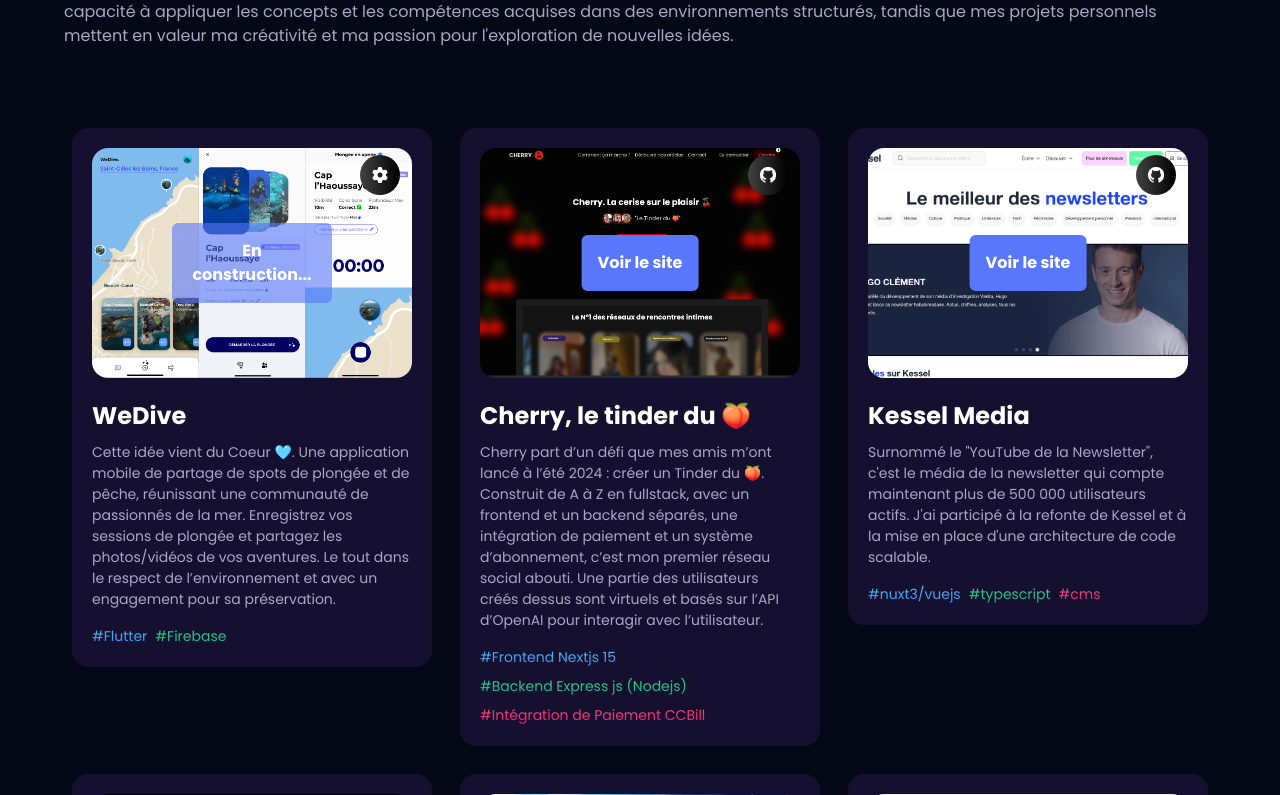
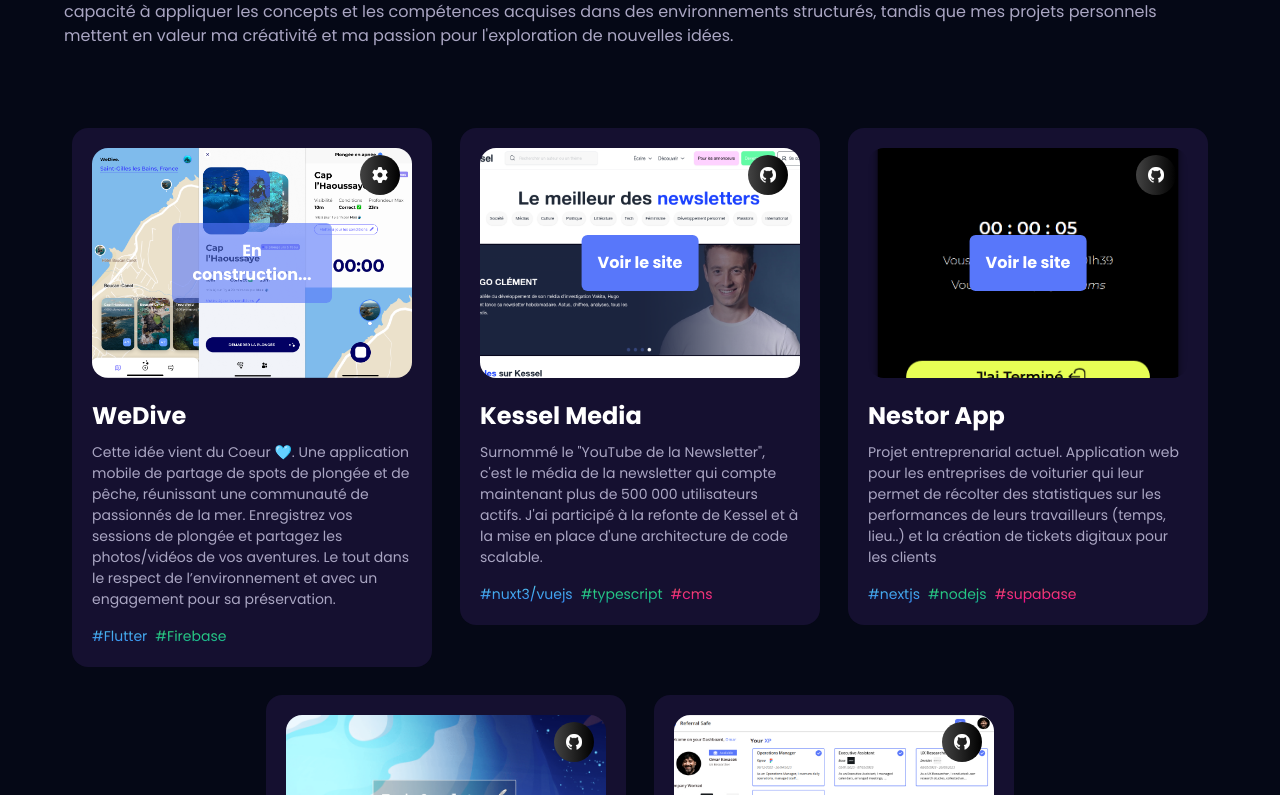
Before and after one commit to titou974/3d_portfolio, a React (Vite) app: page / in a window 1280 px wide. Shown: the part 1065-1860 px from the top of the page. Built offline with nearby package versions, Linux system fonts and the light colour scheme.

Commit message:
modify amount anim

```diff
--- a/package.json
+++ b/package.json
@@ -40,6 +40,6 @@
     "eslint-plugin-react-refresh": "^0.3.4",
     "postcss": "^8.4.24",
     "tailwindcss": "^3.3.2",
-    "vite": "^4.3.9"
+    "vite": "^6.3.5"
   }
 }
--- a/src/constants/index.js
+++ b/src/constants/index.js
@@ -180,28 +180,6 @@ const projects = [
     inprocess: true,
   },
   {
-    name: "Cherry, le tinder du 🍑",
-    description:
-      "Cherry part d’un défi que mes amis m’ont lancé à l’été 2024 : créer un Tinder du 🍑. Construit de A à Z en fullstack, avec un frontend et un backend séparés, une intégration de paiement et un système d’abonnement, c’est mon premier réseau social abouti. Une partie des utilisateurs créés dessus sont virtuels et basés sur l’API d’OpenAI pour interagir avec l’utilisateur.",
-    tags: [
-      {
-        name: "Frontend Nextjs 15",
-        color: "blue-text-gradient",
-      },
-      {
-        name: "Backend Express js (Nodejs)",
-        color: "green-text-gradient",
-      },
-      {
-        name: "Intégration de Paiement CCBill",
-        color: "pink-text-gradient",
-      },
-    ],
-    image: cherryWebsite,
-    inprocess: false,
-    website_link: "https://www.cherryflirt.com",
-  },
-  {
     name: "Kessel Media",
     description:
       "Surnommé le \"YouTube de la Newsletter\", c'est le média de la newsletter qui compte maintenant plus de 500 000 utilisateurs actifs. J'ai participé à la refonte de Kessel et à la mise en place d'une architecture de code scalable.",
--- a/src/hoc/SectionWrapper.jsx
+++ b/src/hoc/SectionWrapper.jsx
@@ -1,18 +1,23 @@
-import { motion } from 'framer-motion';
-import { styles } from '../styles';
-import { staggerContainer } from '../utils/motion';
+import { motion } from "framer-motion";
+import { styles } from "../styles";
+import { staggerContainer } from "../utils/motion";
 
 const SectionWrapper = (Component, idName) =>
   function HOC() {
     return (
-    <motion.section variants={staggerContainer()} initial="hidden" whileInView="show" viewport={{ once: true, amount: 0.25 }} className={`${styles.padding} max-w-7xl mx-auto relative z-0`}>
-      <span className='hash-span' id={idName}>
+      <motion.section
+        variants={staggerContainer()}
+        initial="hidden"
+        whileInView="show"
+        viewport={{ once: true, amount: 0.1 }}
+        className={`${styles.padding} max-w-7xl mx-auto relative z-0`}
+      >
+        <span className="hash-span" id={idName}>
           &nbsp;
         </span>
         <Component />
       </motion.section>
-  )
-}
+    );
+  };
 
-
-export default SectionWrapper
+export default SectionWrapper;
```
Also changed, not shown: 1 other file (tests, documents, lock files or other folders). Lines whose indentation alone changed are shown as unchanged.
